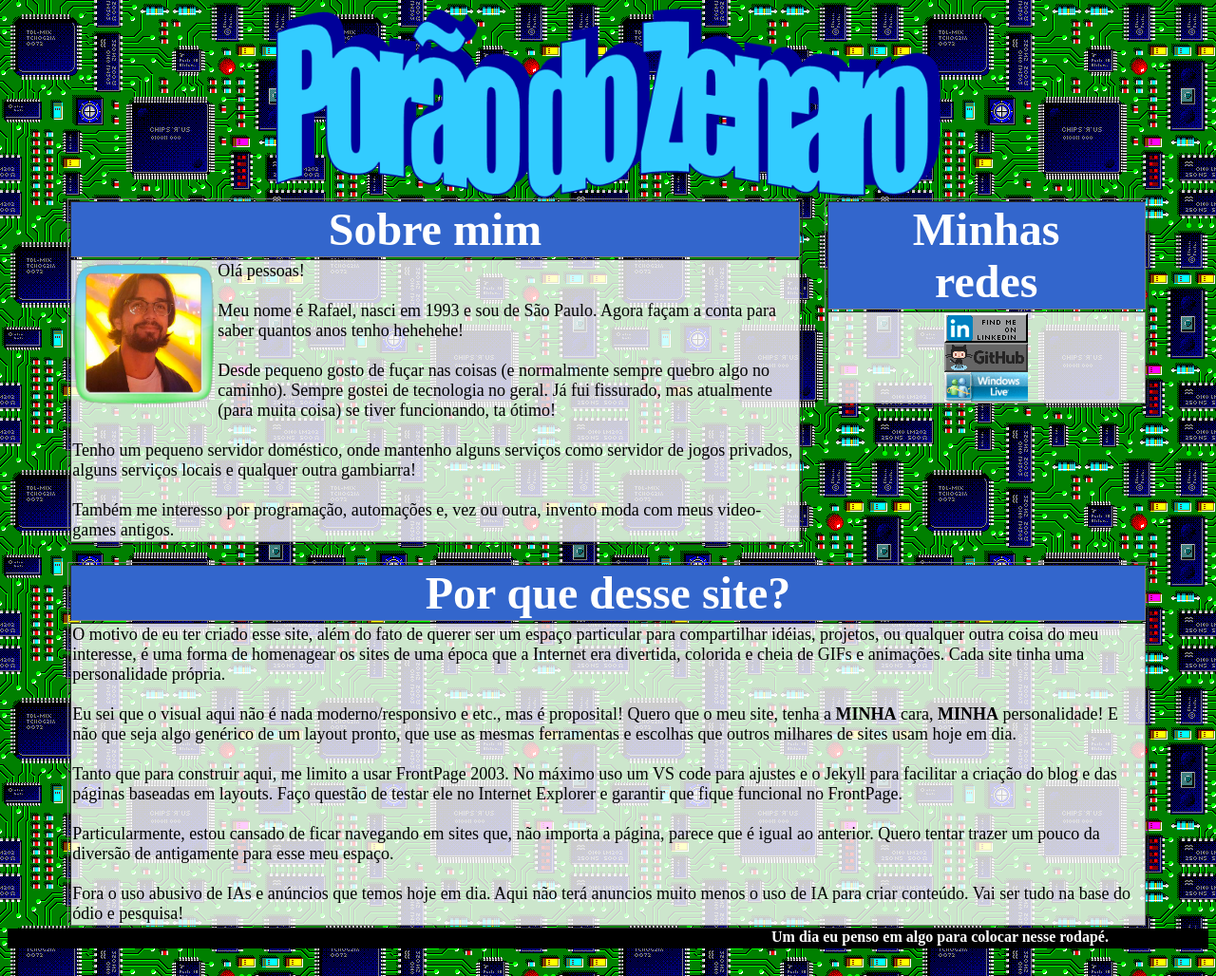
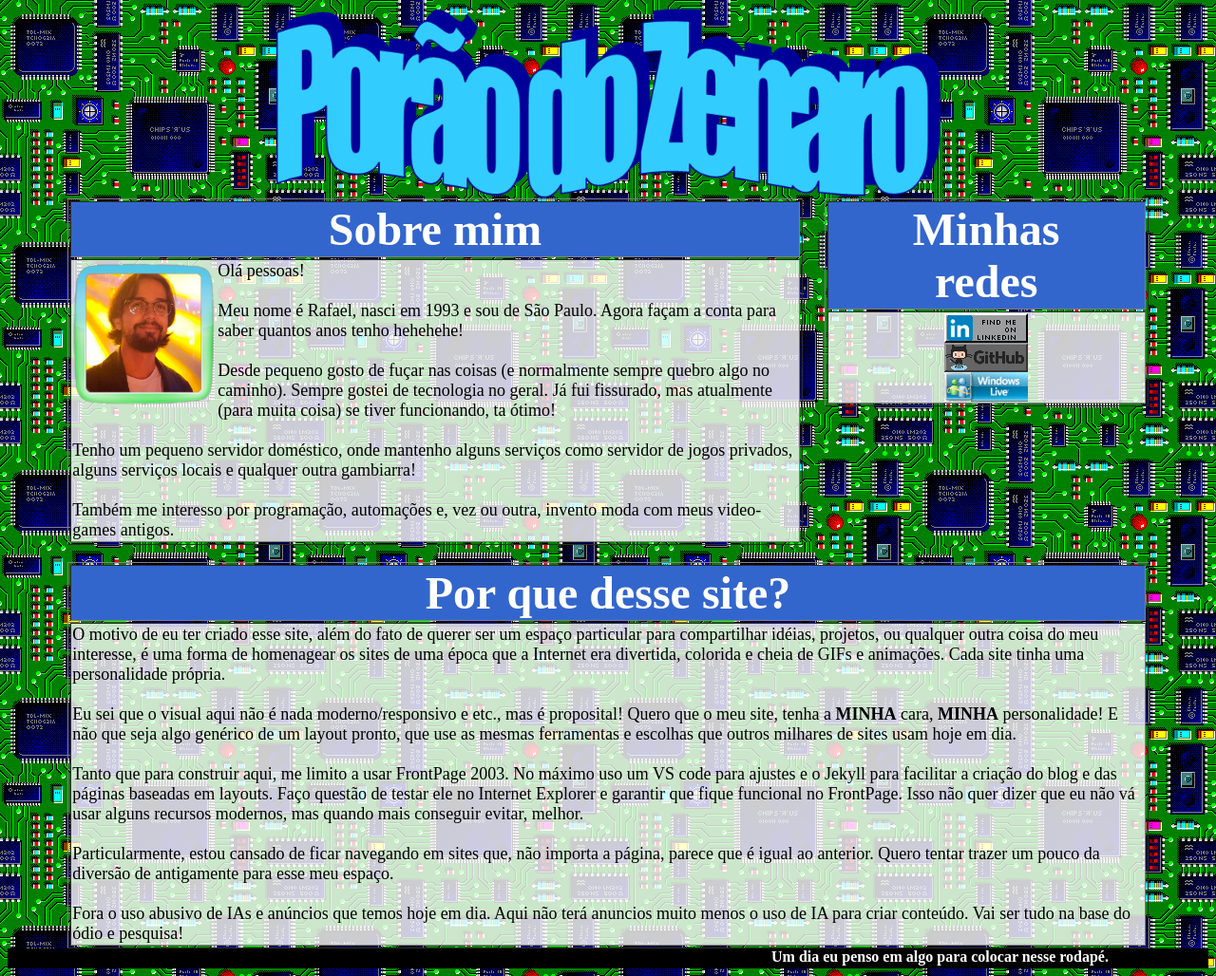
Before and after one commit to zenaror/zenaror.neocities.org, a Jekyll site: the page built from sobre.html, in a window 1280 px wide. Shown: the whole page at 95% size. Built offline with Jekyll 4.4.1, drawn with Linux system fonts in a browser that asks for light colours.

Commit message:
Update sobre.html

```diff
--- a/sobre.html
+++ b/sobre.html
@@ -93,7 +93,8 @@ layout: layout-main
 									<br><br>
 									Tanto que para construir aqui, me limito a usar FrontPage 2003. No máximo uso um VS code para
 									ajustes e o Jekyll para facilitar a criação do blog e das páginas baseadas em layouts. Faço questão de
-									testar ele no Internet Explorer e garantir que fique funcional no FrontPage.
+									testar ele no Internet Explorer e garantir que fique funcional no FrontPage. Isso não quer dizer que eu
+									não vá usar alguns recursos modernos, mas quando mais conseguir evitar, melhor.
 									<br><br>
 									Particularmente, estou cansado de ficar navegando em sites que, não importa a página, parece que é igual
 									ao anterior. Quero tentar trazer um pouco da diversão de antigamente para esse meu espaço.
```
